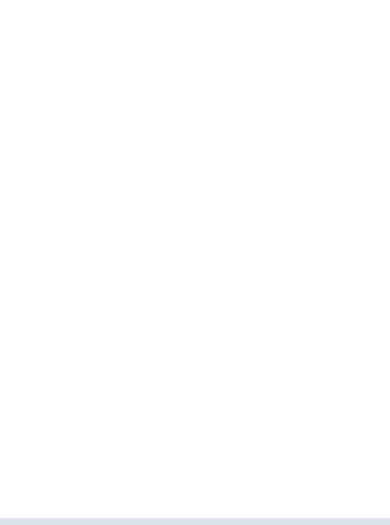
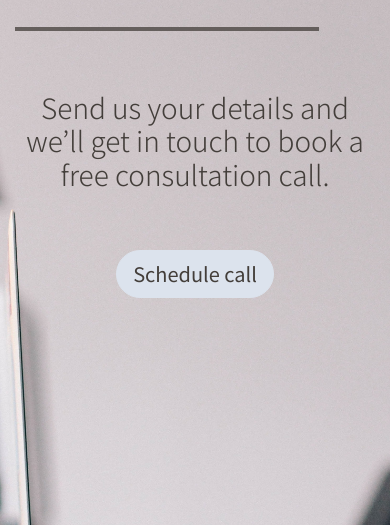
Before and after one commit to mkthewlis/Milestone-Project-1, a plain HTML site: page contact.html in a window 390 px wide. Shown: the part 246-771 px from the top of the page. Drawn offline with nearby package versions, Linux system fonts and the light colour scheme.

Commit message:
docs: added background image, text and button to contact.html. Styled these features individually to make them responsive on different screens. Made changes to the other documents too to keep these changes consistent

```diff
--- a/assets/css/style.css
+++ b/assets/css/style.css
@@ -86,11 +86,6 @@ body {
   color: #433e3a;
 }
 
-.features-section .features-title {
-  font-weight: 600;
-  font-size: 28px;
-}
-
 .three-features {
   font-weight: 400;
   font-size: 24px;
@@ -135,6 +130,7 @@ footer p {
   font-size: 30px;
 }
 
+.features-title,
 .founders-title {
   font-family: "Noto Sans KR", sans-serif;
   font-style: normal;
@@ -167,6 +163,19 @@ footer p {
   font-weight: 400;
   font-size: 20px;
   color: #433e3a;
+}
+
+.sign-up-text {
+  font-family: "Noto Sans KR", sans-serif;
+  font-style: normal;
+  font-weight: 400;
+  font-size: 28px;
+  line-height: 35px;
+  color: #433e3a;
+}
+
+.sign-up-text h3 {
+  font-weight: 300;
 }
 
 /*-------------------------------------------------------- Dividers & icons*/
@@ -211,6 +220,13 @@ width: 557px;
   #boutique-divider-sm {
     display: none;
   }
+
+  #contact-divider-sm {
+    text-align: center;
+    max-width: 300px;
+    border: 2px solid rgba(67, 62, 58, 0.75);
+    margin: 30px 15px 30px 15px;
+  }
 }
 
 /* End of media query section*/
@@ -220,6 +236,12 @@ width: 557px;
 #staircase-divider-sm {
   margin: 0 auto;
   border: 1px solid rgba(67, 62, 58, 0.75);
+}
+
+.contact-divider {
+  width: 700px;
+  margin-right: 55px;
+  border: 2px solid rgba(67, 62, 58, 0.75);
 }
 
 /*-------------------------------------------------------- Navbar*/
@@ -377,7 +399,7 @@ footer p {
 .features-section {
   position: relative;
   padding-top: 80px;
-  padding-bottom: 300px;
+  padding-bottom: 200px;
 }
 
 .features-title {
@@ -617,12 +639,12 @@ footer p {
 
 /*-------------------------------------------------------- Services title section*/
 
-.services-photo {
+.service-photo {
   background: url("../images/woman-in-white-blazer-holding-tablet-computer-789822.jpg");
   background-position: center;
   background-size: cover;
   background-repeat: no-repeat;
-  width: 100%;
+  width: 500px;
   min-height: 300px;
   padding-top: 0px;
   padding-left: 0px;
@@ -644,6 +666,8 @@ footer p {
 
 .services-title h2 {
   padding-bottom: 30px;
+  margin-left: 15px;
+  margin-right: 15px;
 }
 
 .services-title h3 {
@@ -692,6 +716,16 @@ footer p {
 
 .package-section i {
   margin-right: 10px;
+}
+
+.package-section .package-fee {
+  margin-left: 120px;
+  padding-top: 20px;
+  line-height: 70px;
+}
+
+.package-section span {
+  font-weight: 600;
 }
 
 /*Custom bullet point icons styling courtesy of:
@@ -751,6 +785,132 @@ https://hollypryce.com/font-awesome-bullet-points/ */
     min-height: 300px;
   }
 
+  #package-fee-sm {
+    text-align: center;
+    margin-left: 15px;
+    line-height: 50px;
+  }
+}
+/* End of media query section*/
+
+/*------------------------------------------------------------------------------### contact.html ### */
+
+.contact-photo {
+  background: url("../images/desk.jpg");
+  background-position: center;
+  background-size: cover;
+  background-repeat: no-repeat;
+  width: 100%;
+  min-height: 909px;
+  padding-top: 0px;
+  padding-left: 0px;
+  padding-right: 0px;
+  margin-top: 0px;
 }
 
+.sign-up-text {
+  position: absolute;
+  top: 180px;
+  left: 650px;
+}
+
+.sign-up-text h2 {
+  padding-bottom: 30px;
+}
+
+.sign-up-text h3 {
+  padding-top: 30px;
+}
+
+.sign-up-btn {
+  background-color: #dce3ed;
+  border-color: #dce3ed;
+  border-radius: 30px;
+  margin-left: 150px;
+  margin-top: 30px;
+  color:#433e3a;
+}
+
+
+/* Media query to make design responsive on smaller screens */
+
+@media screen and (max-width: 540px) {
+  .contact-photo {
+    background-position-x: 53%;
+  }
+
+  .sign-up-text {
+    position: static;
+    text-align: center;
+    padding-top: 50px;
+    margin-left: 20px;
+    margin-right: 20px;
+  }
+
+  .sign-up-text h3 {
+    padding-top: 30px;
+    padding-bottom: 30px;
+    margin-left: 15px;
+    margin-right: 15px;
+  }
+}
+
+@media screen and (max-width: 720px) {
+  .sign-up-text {
+    position: static;
+    text-align: center;
+    padding-top: 50px;
+    margin-left: 0px;
+    margin-right: 0px;
+  }
+
+  .sign-up-btn {
+    text-align: center;
+    margin-left: 0px;
+  }
+
+  .contact-divider {
+      width: 500px;
+  }
+}
+
+@media screen and (max-width: 960px) {
+ .sign-up-text {
+    position: static;
+    text-align: center;
+    padding-top: 50px;
+    margin-left: 0px;
+    margin-right: 0px;
+  }
+
+  .sign-up-btn {
+    text-align: center;
+    margin-left: 0px;
+  }
+
+  .contact-divider {
+      width: 500px;
+      margin: 0 auto;
+  }
+}
+
+@media screen and (max-width: 1200px) {
+ .sign-up-text {
+    position: static;
+    text-align: center;
+    padding-top: 50px;
+    margin-left: 0px;
+    margin-right: 0px;
+  }
+
+  .sign-up-btn {
+    text-align: center;
+    margin-left: 0px;
+  }
+
+  .contact-divider {
+      width: 500px;
+      margin: 0 auto;
+  }
+}
 /* End of media query section*/
--- a/contact.html
+++ b/contact.html
@@ -4,58 +4,122 @@
     <meta charset="UTF-8" />
     <meta name="viewport" content="width=device-width, initial-scale=1.0" />
     <meta http-equiv="X-UA-Compatible" content="ie=edge" />
-    <link rel="stylesheet" href="https://stackpath.bootstrapcdn.com/bootstrap/4.3.1/css/bootstrap.min.css" integrity="sha384-ggOyR0iXCbMQv3Xipma34MD+dH/1fQ784/j6cY/iJTQUOhcWr7x9JvoRxT2MZw1T" crossorigin="anonymous">
-    <link rel="stylesheet" href="https://use.fontawesome.com/releases/v5.6.1/css/all.css" integrity="sha384-gfdkjb5BdAXd+lj+gudLWI+BXq4IuLW5IT+brZEZsLFm++aCMlF1V92rMkPaX4PP" crossorigin="anonymous"/>
+    <link
+      rel="stylesheet"
+      href="https://stackpath.bootstrapcdn.com/bootstrap/4.3.1/css/bootstrap.min.css"
+      integrity="sha384-ggOyR0iXCbMQv3Xipma34MD+dH/1fQ784/j6cY/iJTQUOhcWr7x9JvoRxT2MZw1T"
+      crossorigin="anonymous"
+    />
+    <link
+      rel="stylesheet"
+      href="https://use.fontawesome.com/releases/v5.6.1/css/all.css"
+      integrity="sha384-gfdkjb5BdAXd+lj+gudLWI+BXq4IuLW5IT+brZEZsLFm++aCMlF1V92rMkPaX4PP"
+      crossorigin="anonymous"
+    />
     <link rel="stylesheet" href="assets/css/style.css" />
     <title>The Career Changers</title>
   </head>
   <body>
     <div id="container">
-
       <!--Header section: includes navbar with logo within. Navbar template from Bootstrap 4-->
       <nav class="navbar menu-bar navbar-light navbar-expand-lg">
         <!-- Logo -->
-      <a class="navbar-brand logo-style" id="logo-hover" href="index.html"><span>The</span> Career Changers</a>
+        <a class="navbar-brand logo-style" id="logo-hover" href="index.html"
+          ><span>The</span> Career Changers</a
+        >
         <!--Toggle button-->
-      <button class="navbar-toggler menu-burger-icon" type="button" data-toggle="collapse" data-target="#navbarNav" aria-controls="navbarNav" aria-expanded="false" aria-label="Toggle navigation">
+        <button
+          class="navbar-toggler menu-burger-icon"
+          type="button"
+          data-toggle="collapse"
+          data-target="#navbarNav"
+          aria-controls="navbarNav"
+          aria-expanded="false"
+          aria-label="Toggle navigation"
+        >
           <span class="navbar-toggler-icon"></span>
         </button>
         <!--Collapsible navbar content-->
         <div class="collapse navbar-collapse" id="navbarNav">
           <ul class="navbar-nav ml-auto" id="menu-hover">
             <li class="nav-item mr-2">
-            <a class="nav-link menu-item" href="index.html">Home</a
-            >
+              <a class="nav-link menu-item" href="index.html">Home</a>
             </li>
             <li class="nav-item mr-2">
               <a class="nav-link menu-item" href="about.html">About Us</a>
             </li>
             <li class="nav-item mr-2">
-            <a class="nav-link menu-item" href="services.html">Our Services</a>
+              <a class="nav-link menu-item" href="services.html"
+                >Our Services</a
+              >
             </li>
             <li class="nav-item mr-2 active">
-            <a class="nav-link menu-item" href="contact.html">Contact Us<span class="sr-only">(current)</span></a>
+              <a class="nav-link menu-item" href="contact.html"
+                >Contact Us<span class="sr-only">(current)</span></a
+              >
             </li>
           </ul>
         </div>
       </nav>
 
+      <!--Sign-up section-->
+      <section class="container-fluid">
+        <div class="row">
+          <div class="col-12 contact-photo">
+            <div class="sign-up-text">
+              <h2>Ready to take the next step?</h2>
+              <hr
+                class="standard-divider contact-divider"
+                id="contact-divider-sm"
+              />
+              <h3>
+                Send us your details and we’ll get in touch to book a free consultation call.
+              </h3>
+              <a
+                class="btn btn-primary btn-lg sign-up-btn btn-hover"
+                id="btn-sm-screen"
+                href="contact.html"
+                role="button"
+                >Schedule call</a
+              >
+            </div>
+          </div>
+        </div>
+      </section>
+
       <!-- Footer set within a container to keep it at the bottom of the page -->
       <footer id="footer">
         <div class="media-icons">
-            <a href="https://www.linkedin.com/" target="_blank"><i class="fab fa-linkedin-in"></i></a>
-            <a href="https://twitter.com/" target="_blank"><i class="fab fa-twitter"></i></a>
-            <a href="https://www.facebook.com" target="_blank"><i class="fab fa-facebook-f"></i></a>
+          <a href="https://www.linkedin.com/" target="_blank"
+            ><i class="fab fa-linkedin-in"></i
+          ></a>
+          <a href="https://twitter.com/" target="_blank"
+            ><i class="fab fa-twitter"></i
+          ></a>
+          <a href="https://www.facebook.com" target="_blank"
+            ><i class="fab fa-facebook-f"></i
+          ></a>
         </div>
         <div>
-        <p> Copyright© 2020 The Career Changers</p>
+          <p>Copyright© 2020 The Career Changers</p>
         </div>
       </footer>
     </div>
 
-<script src="https://code.jquery.com/jquery-3.3.1.slim.min.js" integrity="sha384-q8i/X+965DzO0rT7abK41JStQIAqVgRVzpbzo5smXKp4YfRvH+8abtTE1Pi6jizo" crossorigin="anonymous"></script>
-<script src="https://cdnjs.cloudflare.com/ajax/libs/popper.js/1.14.7/umd/popper.min.js" integrity="sha384-UO2eT0CpHqdSJQ6hJty5KVphtPhzWj9WO1clHTMGa3JDZwrnQq4sF86dIHNDz0W1" crossorigin="anonymous"></script>
-<script src="https://stackpath.bootstrapcdn.com/bootstrap/4.3.1/js/bootstrap.min.js" integrity="sha384-JjSmVgyd0p3pXB1rRibZUAYoIIy6OrQ6VrjIEaFf/nJGzIxFDsf4x0xIM+B07jRM" crossorigin="anonymous"></script>
-
+    <script
+      src="https://code.jquery.com/jquery-3.3.1.slim.min.js"
+      integrity="sha384-q8i/X+965DzO0rT7abK41JStQIAqVgRVzpbzo5smXKp4YfRvH+8abtTE1Pi6jizo"
+      crossorigin="anonymous"
+    ></script>
+    <script
+      src="https://cdnjs.cloudflare.com/ajax/libs/popper.js/1.14.7/umd/popper.min.js"
+      integrity="sha384-UO2eT0CpHqdSJQ6hJty5KVphtPhzWj9WO1clHTMGa3JDZwrnQq4sF86dIHNDz0W1"
+      crossorigin="anonymous"
+    ></script>
+    <script
+      src="https://stackpath.bootstrapcdn.com/bootstrap/4.3.1/js/bootstrap.min.js"
+      integrity="sha384-JjSmVgyd0p3pXB1rRibZUAYoIIy6OrQ6VrjIEaFf/nJGzIxFDsf4x0xIM+B07jRM"
+      crossorigin="anonymous"
+    ></script>
   </body>
 </html>
```
Also changed, not shown: services.html (+2 -1 lines). Lines whose indentation alone changed are shown as unchanged.
